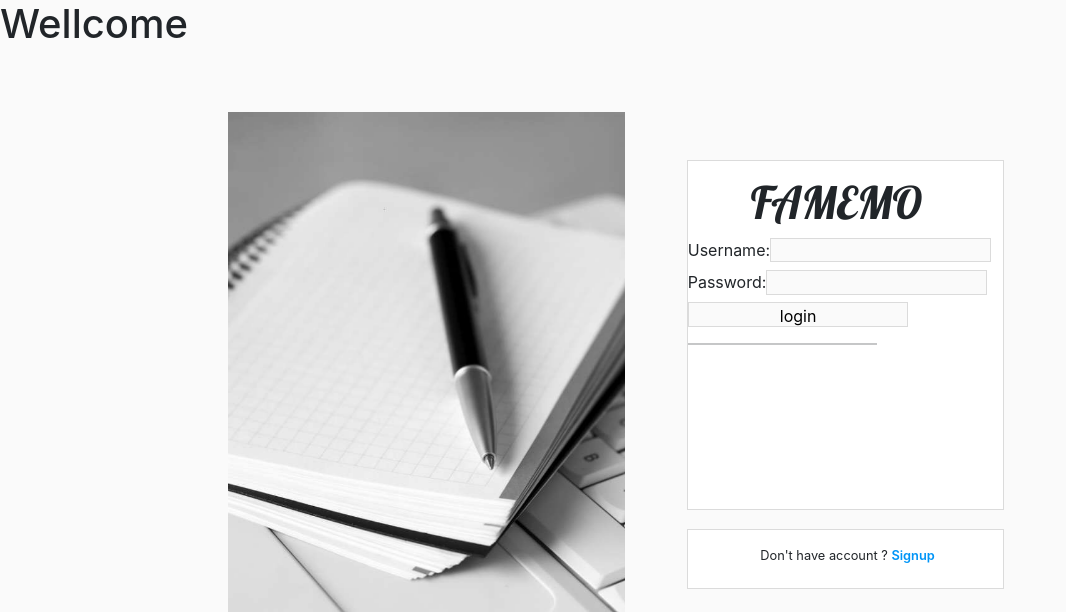
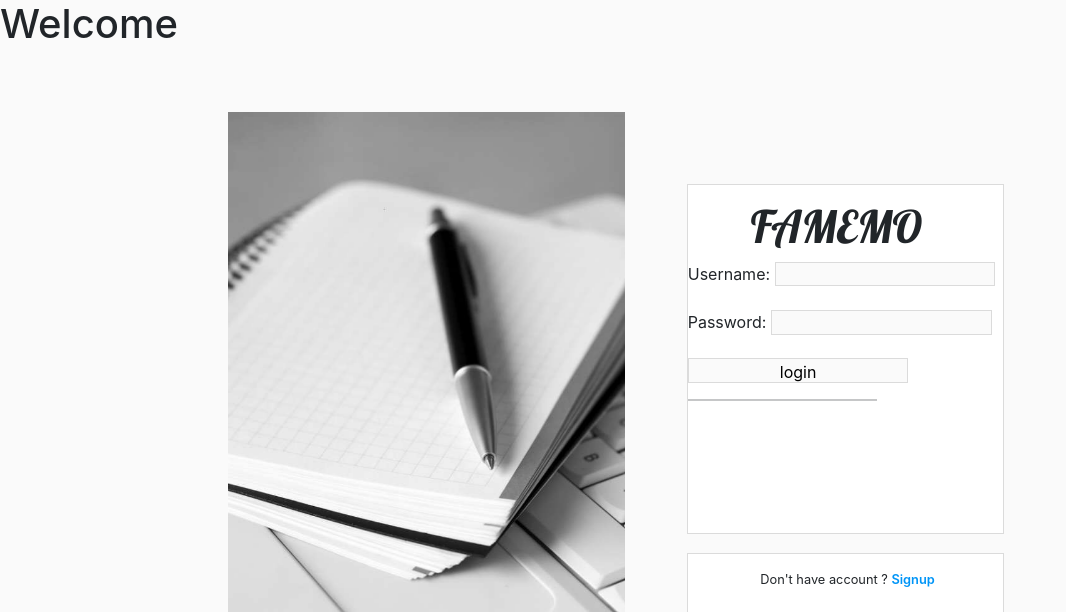
Before and after one commit to fatimozln/famemo, a Django app: page /accounts/login in a window 1280 px wide. Shown: the top 612 px of the page, without its empty margins (0-1066 px from the left). Run offline with Django 3.2, Linux system fonts and the light colour scheme; some libraries are stand-ins or nearby versions.

Commit message:
update for Correct the word welcome and display the login form in paragraphs

```diff
--- a/accounts/templates/accounts/login1.html
+++ b/accounts/templates/accounts/login1.html
@@ -1,5 +1,5 @@
 {% load static%}
-<h1>Wellcome</h1>
+<h1>Welcome</h1>
 
 <!DOCTYPE html>
 <html lang="en">
@@ -51,11 +51,11 @@
 
     <div class="login-box col-lg-4 col-md-6 col-sm-12">
 
-
+      <br>
       <div class="login-inner">
         <h1 class="intsa content"> FAMEMO </h1>
         <form class="site-form" action="{% url 'accounts:login' %}" method="POST">
-          {{form}}
+          {{form.as_p}}
           {% csrf_token %}
           {% if request.GET.next %}
           <input type="hidden" name="next" value="{{request.GET.next}}">
@@ -63,11 +63,11 @@
           <input type="submit" value="login" id="login">
 
           <!-- <P>Username :</P>
-        <input type="text" class="username rouded" placeholder="   Phone number, username, or email"> <br>
-        <P>Password :</P>
-        <input type="password" class="password rouded" placeholder="  Password"> <br>
-        <br>
-        <a href="{% url 'articles:list' %}" class="btn btn-primary"> Login </a> </br> -->
+          <input type="text" class="username rouded" placeholder="   Phone number, username, or email"> <br>
+          <P>Password :</P>
+          <input type="password" class="password rouded" placeholder="  Password"> <br>
+          <br>
+          <a href="{% url 'articles:list' %}" class="btn btn-primary"> Login </a> </br> -->
           <hr>
       </div>
       </form>
```
